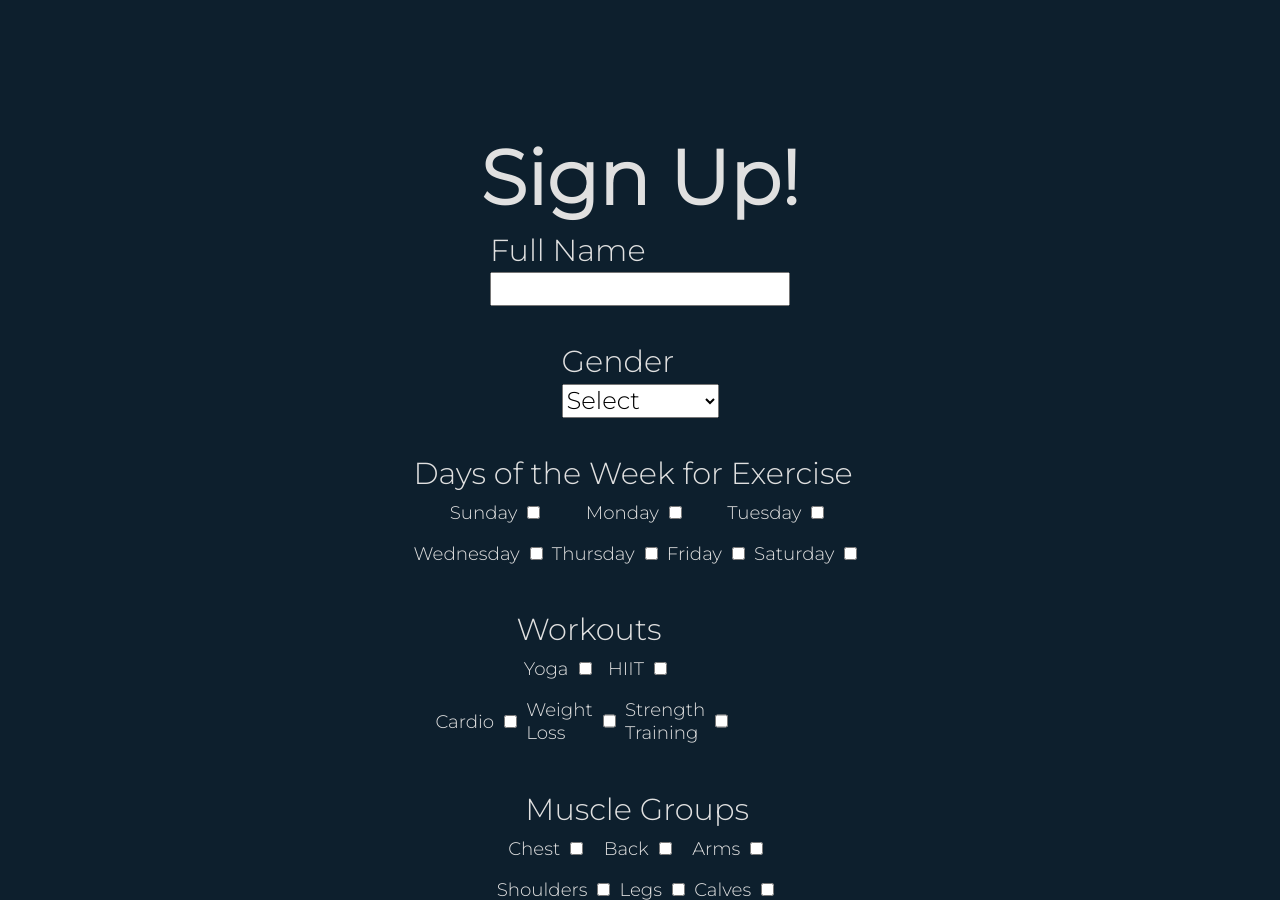
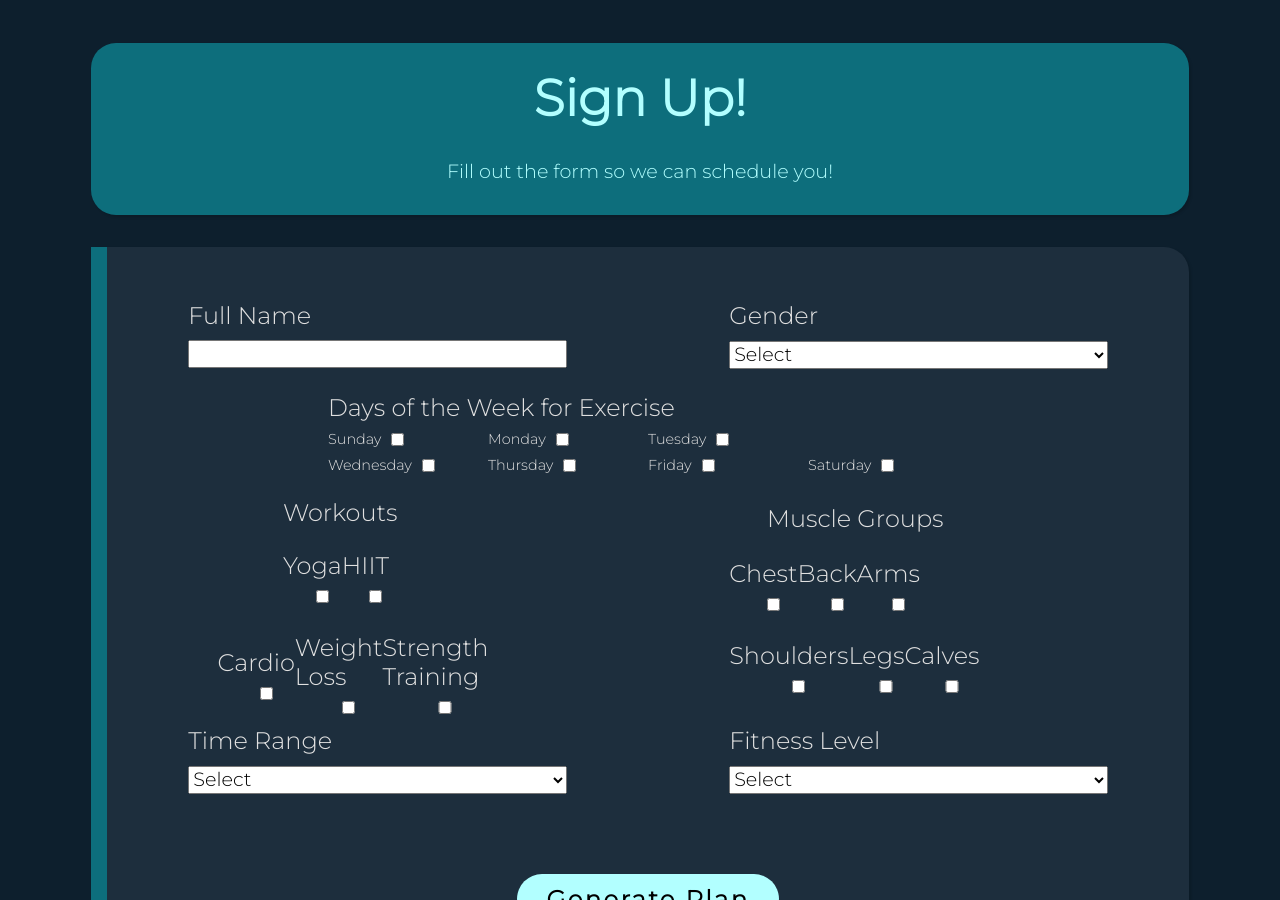
Before and after one commit to theMVPshop/workoutPlanner, a React (Create React App) app in the folder sweat-smart/: page / in a window 1280 px wide. Shown: the part 1900-2800 px from the top of the page. Built offline with nearby package versions, Linux system fonts and the light colour scheme.

Commit message:
form style in progress

```diff
--- a/sweat-smart/src/components/FormPage/Form.js
+++ b/sweat-smart/src/components/FormPage/Form.js
@@ -1,5 +1,5 @@
-import React from "react"
-import "./form.css"
+import React from "react";
+import "./form.css";
 
 function Form(props) {
   const {
@@ -21,42 +21,44 @@ function Form(props) {
     handleSubmit,
     handleScrollPreload,
     setClicked,
-  } = props
+  } = props;
 
   const checkboxValidation = (className) => {
-    let el = document.getElementsByClassName(className)
+    let el = document.getElementsByClassName(className);
 
-    let atLeastOneChecked = false //at least one cb is checked
+    let atLeastOneChecked = false; //at least one cb is checked
     for (let i = 0; i < el.length; i++) {
       if (el[i].checked === true) {
-        atLeastOneChecked = true
+        atLeastOneChecked = true;
       }
     }
 
     if (atLeastOneChecked === true) {
       for (let i = 0; i < el.length; i++) {
-        el[i].required = false
+        el[i].required = false;
       }
     } else {
       for (let i = 0; i < el.length; i++) {
-        el[i].required = true
+        el[i].required = true;
       }
     }
-  }
+  };
 
   return (
     <div className="maindiv">
       <div className="sign">
         <h2 ref={pageRef} className="signup">
           Sign Up!
+          <br />
+          <span>Fill out the form so we can schedule you!</span>
         </h2>
       </div>
       <form
         className="formmain"
         onSubmit={(e) => {
-          e.preventDefault()
-          setClicked(true)
-          setTimeout(handleScrollPreload, 100)
+          e.preventDefault();
+          setClicked(true);
+          setTimeout(handleScrollPreload, 100);
           handleSubmit(
             name,
             gender,
@@ -65,12 +67,14 @@ function Form(props) {
             muscleGroups.join(", "),
             days.join(", "),
             timeRange
-          )
+          );
         }}
       >
+        <div className="side__cont">
+          <div className="side__box">
             <label>
               Full Name
-          <br />
+              {/* <br /> */}
               <input
                 required
                 type="text"
@@ -78,8 +82,9 @@ function Form(props) {
                 onChange={(e) => setName(e.target.value)}
               />
             </label>
-        <br />
+          </div>
 
+          <div className="side__box">
             <label>
               Gender
               <br />
@@ -94,13 +99,15 @@ function Form(props) {
                 <option value="Female">Non Binary</option>
               </select>
             </label>
-        <br />
+          </div>
+        </div>
+
 
         <label>
           Days of the Week for Exercise
           <br />
-          <div onChange={handleDays}>
-            <div className="suntues">
+          <div onChange={handleDays} class="weekdays__main">
+            <div className="suntues column">
               <label className="daylabel">
                 Sunday
                 <input
@@ -135,7 +142,7 @@ function Form(props) {
                 />
               </label>
             </div>
-            <div className="wedsat">
+            <div className="wedsat column" >
               <label className="daylabel">
                 Wednesday
                 <input
@@ -184,8 +191,8 @@ function Form(props) {
           </div>
         </label>
 
-        <br />
-
+        <div className="side__cont">
+          <div className="side__box">
         <label>
           <div className="workouts">
             <text>Workouts</text>
@@ -248,8 +255,8 @@ function Form(props) {
             </div>
           </div>
         </label>
-
-        <br />
+</div>
+        <div className="side__box">
 
         <label>
           <text className="musclegroups">Muscle Groups</text>
@@ -321,9 +328,14 @@ function Form(props) {
             </div>
           </div>
         </label>
+        </div>
+        </div>
 
-        <br />
 
+
+
+        <div className="side__cont">
+          <div className="side__box">
             <label>
               Time Range
               <br />
@@ -340,8 +352,8 @@ function Form(props) {
                 <option value="2 hours">2 hours</option>
               </select>
             </label>
-        <br />
-
+          </div>
+          <div className="side__box">
             <label>
               Fitness Level
               <br />
@@ -356,6 +368,9 @@ function Form(props) {
                 <option value="Advanced">Advanced</option>
               </select>
             </label>
+          </div>
+        </div>
+
         <div className="submit_button">
           <button type="submit" className="generateplan">
             <span>Generate Plan</span>
@@ -363,7 +378,7 @@ function Form(props) {
         </div>
       </form>
     </div>
-  )
+  );
 }
 
-export default Form
+export default Form;
--- a/sweat-smart/src/components/FormPage/form.css
+++ b/sweat-smart/src/components/FormPage/form.css
@@ -2,22 +2,55 @@
   font-size: 1.9em;
   padding: 3em;
 }
-
+/* HEADER section */
 .sign {
   align-items: center;
+  font-size: smaller;
+  background-color: var(--second-color);
+  border-radius: 25px;
+  padding: 1.5rem 0;
+  box-shadow: rgba(0, 0, 0, 0.15) 1.95px 1.95px 2.6px;
+}
+.sign span {
+  font-size: 1.2rem;
+  font-weight: 300;
+  color: var(--lightgreen);
+}
+.signup {
+  color: var(--lightgreen);
+  text-align: center;
+  font-size: 2em;
 }
 
-.signup {
-  padding: .5rem;
-  text-align: center;
-  font-size: 2.5em;
-}
-
+/* FORM section */
 .formmain {
   flex: 1;
   display: flex;
   flex-direction: column;
   align-items: center;
+
+  background-color: var(--form-bg);
+  border-radius: 0 25px 25px 0;
+  border-left: 1rem solid var(--second-color);
+  margin: 2rem 0;
+  padding: 3rem 0;
+  box-shadow: rgba(0, 0, 0, 0.15) 1.95px 1.95px 2.6px;
+}
+label {
+  margin-top: 1.5rem;
+  font-size: 1.5rem;
+}
+.side__cont {
+  display: flex;
+  justify-content: space-around;
+  width: 100%;
+}
+.side__box {
+  width: 35%;
+}
+.side__box input,
+.side__box select {
+  width: 100%;
 }
 
 select,
@@ -27,15 +60,34 @@ input {
   color: black;
   font-size: 0.8em;
 }
-.daylabel {
+
+.weekdays__main {
   display: flex;
-  font-size: 0.6em;
-  padding: 0.5em;
-  padding-left: 40%;
+  flex-direction: column;
+  align-items: center;
+  margin-bottom: 1.5rem;
 }
 
-johns-branch
-input[type=checkbox] {
+.column {
+  display: flex;
+  justify-content: start;
+  width: 100%;
+  /* margin-bottom: 10px; */
+}
+
+.column label{
+  display: flex;
+  width: 160px;
+  font-size: 0.6em;
+  align-items: center;
+margin-top: .5rem;
+}
+
+.column input[type="checkbox"] {
+  margin-left: 10px;
+}
+
+johns-branch input[type="checkbox"] {
   margin-left: 10px;
 }
 
@@ -43,25 +95,23 @@ input[type="checkbox"] {
   margin-left: 10px;
 }
 
-.suntues {
+/* .suntues {
   display: flex;
   align-items: center;
-    padding-right: 80%
-}
+  padding-right: 80%;
+} */
 
-.wedsat {
+/* .wedsat {
   display: flex;
   align-items: center;
-    padding-right: 100%
-}
-
+  padding-right: 100%;
+} */
 
 /* Submit Button */
 .submit_button {
   display: flex;
   justify-content: center;
   align-items: center;
-  background-color: var(--color-bg);
   margin-top: 5rem;
   cursor: pointer;
 }
@@ -75,7 +125,6 @@ input[type="checkbox"] {
   transition: 0.5s;
   letter-spacing: 0.1em;
   cursor: pointer;
-
 }
 .submit_button span {
   color: black;
@@ -92,13 +141,13 @@ input[type="checkbox"] {
 }
 
 .workouts {
-  padding-left:25%;
+  padding-left: 25%;
 }
 
 .yogahiit {
   display: flex;
   align-items: center;
-    padding-right: 95%
+  padding-right: 95%;
 }
 
 .cardiost {
@@ -110,21 +159,20 @@ input[type="checkbox"] {
 }
 
 .musclegroups {
-  padding-left: 10%
+  padding-left: 10%;
 }
 
-.chestarms{
+.chestarms {
   display: flex;
   align-items: center;
-    padding-right: 90%
+  padding-right: 90%;
 }
 
 .shoulders {
   display: flex;
   align-items: center;
-    padding-right: 100%
+  padding-right: 100%;
 }
 
 .generateplan {
-
 }
--- a/sweat-smart/src/components/HomePage/HomePage.js
+++ b/sweat-smart/src/components/HomePage/HomePage.js
@@ -1,15 +1,9 @@
-
 import React from "react";
-
-
 
 import { images } from "../../constants";
 import "./homepage.css";
 
-
 const HomePage = ({ handleScroll }) => {
-
-
   return (
     <div className="section__padding header" data-aos="fade-down">
       <div className="heading__logo">
@@ -20,6 +14,11 @@ const HomePage = ({ handleScroll }) => {
             where fitness meets intelligence.
           </span>
         </div>
+      </div>
+      <div className="heading__content-button">
+        <a>
+          <span onClick={handleScroll}>Get Started</span>
+        </a>
       </div>
       <div className="heading__content ">
         <div className="heading__content-one">
@@ -50,12 +49,6 @@ const HomePage = ({ handleScroll }) => {
             <img src={images.clock} />
           </div>
         </div>
-        <div className="heading__content-button">
-          <a>
-            <span onClick={handleScroll}>Get Started</span>
-          </a>
-
-        </div>
       </div>
     </div>
   );
--- a/sweat-smart/src/components/HomePage/homepage.css
+++ b/sweat-smart/src/components/HomePage/homepage.css
@@ -112,7 +112,7 @@
   justify-content: center;
   align-items: center;
   background-color: var(--color-bg);
-  margin-top: 5rem;
+  /* margin-top: 5rem; */
   cursor: pointer;
 }
 a {
--- a/sweat-smart/src/index.css
+++ b/sweat-smart/src/index.css
@@ -15,4 +15,5 @@
   --border-width: 7px;
   --border-line: #4a9d9c;
   --card-bg: #354656;
+  --form-bg:#1d2e3d;
 }
```
Lines whose indentation alone changed are shown as unchanged.
